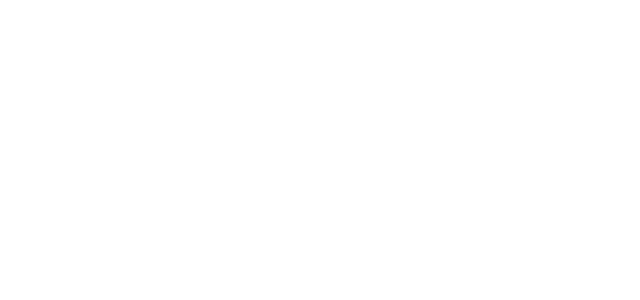
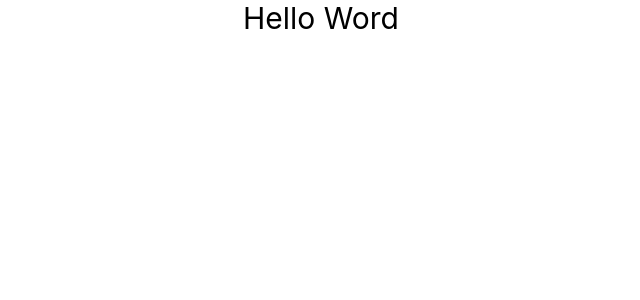
Before and after one commit to EduardoLovo/MindMiners, a React (Create React App) app: page /questionFor in a window 1280 px wide. Before the commit this address had no page. Shown: the top 300 px of the page, without its empty margins (319-959 px from the left). Built offline with nearby package versions, Linux system fonts and the light colour scheme.

Commit message:
feat✨(completed question For)

```diff
--- a/src/App.js
+++ b/src/App.js
@@ -1,6 +1,7 @@
 import { Route, Routes } from 'react-router-dom';
 import './App.css';
 import { Home } from './pages/Home/Home';
+import { QuestionFor } from './pages/QuestionFor/QuestionFor';
 import { QuestionOne } from './pages/QuestionOne/QuestionOne';
 import { Questionthree } from './pages/Questionthree/Questionthree';
 import { QuestionTwo } from './pages/QuestionTwo/QuestionTwo';
@@ -13,6 +14,7 @@
         <Route path='/questionOne' element={<QuestionOne />} />
         <Route path='/questionTwo' element={<QuestionTwo />} />
         <Route path='/questionThree' element={<Questionthree />} />
+        <Route path='/questionFor' element={<QuestionFor />} />
       </Routes>
     </div>
   );
--- a/src/pages/Home/Home.js
+++ b/src/pages/Home/Home.js
@@ -9,6 +9,7 @@
                 <Link to='/questionOne'><button>Questão Um</button></Link>
                 <Link to='/questionTwo'><button>Questão Dois</button></Link>
                 <Link to='/questionThree'><button>Questão Três</button></Link>
+                <Link to='/questionFor'><button>Questão Quatro</button></Link>
             </div>
         </div>
     )
--- /dev/null
+++ b/src/pages/QuestionFor/QuestionFor.jsx
@@ -0,0 +1,17 @@
+
+// codigo em jsx;
+
+// code in jsx;
+
+import React from 'react'
+
+export const QuestionFor = () => {
+
+    const element = <div style={{ fontSize: "30px" }}>Hello Word</div>
+
+    return (
+        <div>
+            {element}
+        </div>
+    )
+}
```
